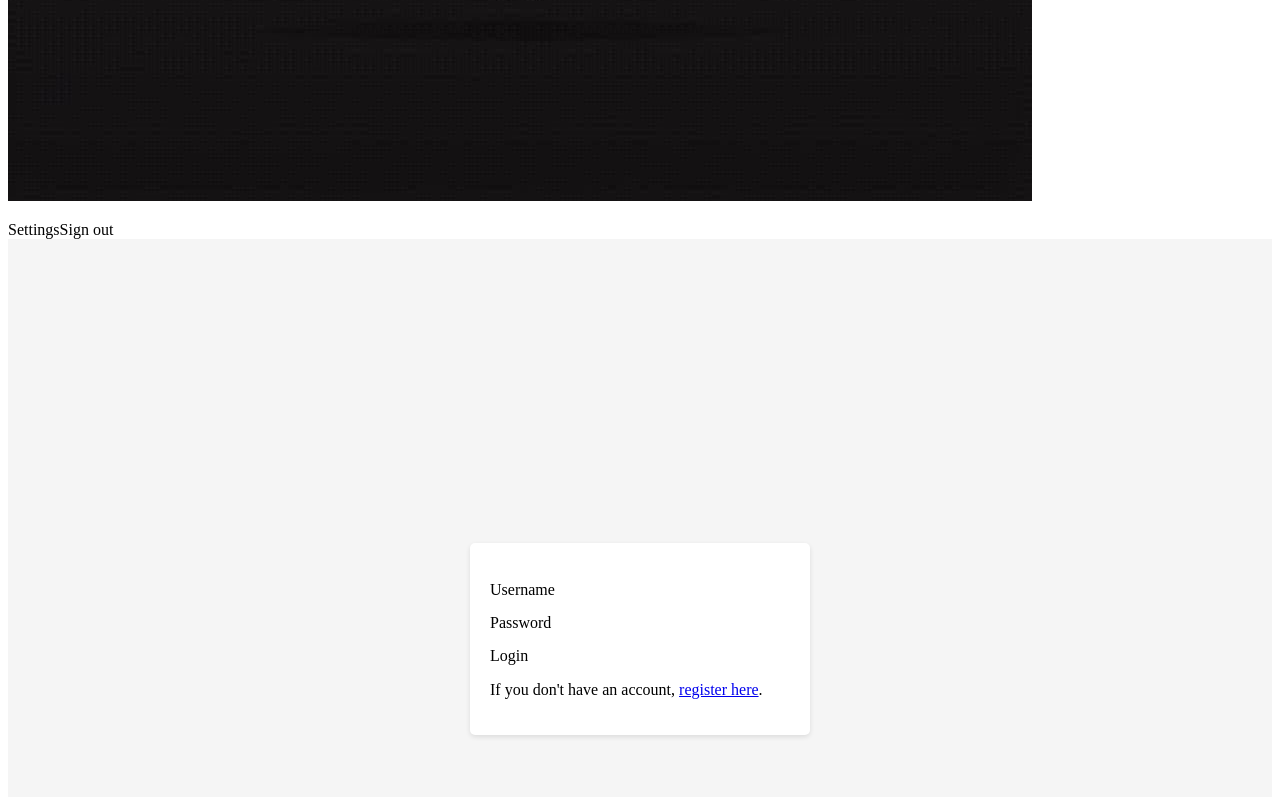
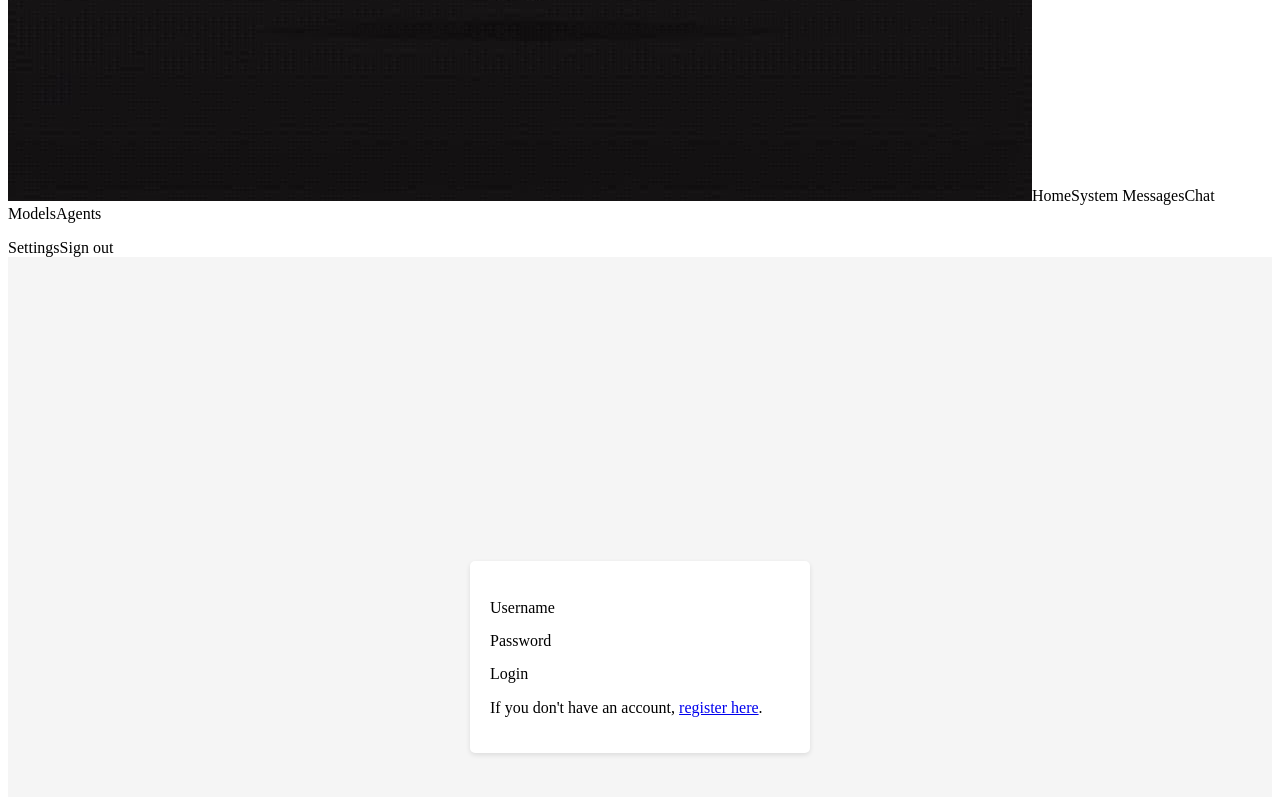
Before and after one commit to alexaytov/ai-hub, an Angular app in the folder ai-hub-ui/: page /login in a window 1280 px wide. Shown: the part 831-1628 px from the top of the page. Built offline with nearby package versions, Linux system fonts and the light colour scheme.

Commit message:
Implement header menu item switch

```diff
--- a/ai-hub-ui/src/app/chat-models/chat-models.component.html
+++ b/ai-hub-ui/src/app/chat-models/chat-models.component.html
@@ -6,6 +6,7 @@
   >
     <ui5-icon name="ai" slot="avatar"></ui5-icon>
     <ui5-button
+      *ngIf="hasAdminAccess"
       (click)="onNavigateToCreateModel()"
       design="Positive"
       slot="action"
@@ -40,9 +41,13 @@
           {{ model.description }}
         </ui5-table-cell>
         <ui5-table-cell>
-          <ui5-button design="Negative" (click)="deleteModel(model?.id)"
+          <ui5-button
+            *ngIf="hasAdminAccess"
+            design="Negative"
+            (click)="deleteModel(model?.id)"
             >Delete</ui5-button
           >
+          <ui5-button design="Information">Chat</ui5-button>
         </ui5-table-cell>
       </ui5-table-row>
     </ui5-table>
--- a/ai-hub-ui/src/app/chat-models/chat-models.component.ts
+++ b/ai-hub-ui/src/app/chat-models/chat-models.component.ts
@@ -42,11 +42,14 @@ export class ChatModelsComponent implements OnInit {
 
   models: ChatModel[] | undefined;
   error: string | undefined;
+  hasAdminAccess = false;
 
   ngOnInit(): void {
     if (!this.axios.getAuthToken()) {
       // Redirect to the login page if the user is not logged in
       this.router.navigate(['/login']);
+    } else {
+      this.hasAdminAccess = this.axios.hasAdminRole();
     }
 
     this.axios
--- a/ai-hub-ui/src/app/header/header.component.html
+++ b/ai-hub-ui/src/app/header/header.component.html
@@ -3,6 +3,8 @@
   primary-title="AI Hub"
   secondary-title="One place for all things AI"
   (profile-click)="onOpenProfilePopover()"
+  (logo-click)="onNavigateToHome()"
+  (menu-item-click)="onNavigate($event)"
 >
   <ui5-avatar
     id="profile"
@@ -12,6 +14,14 @@
   >
   </ui5-avatar>
   <img slot="logo" src="assets/logo.jpeg" />
+  <ui5-li (click)="onNavigate('/home')" slot="menuItems">Home</ui5-li>
+  <ui5-li (click)="onNavigate('/system-messages')" slot="menuItems"
+    >System Messages</ui5-li
+  >
+  <ui5-li (click)="onNavigate('/chat-models')" slot="menuItems"
+    >Chat Models</ui5-li
+  >
+  <ui5-li (click)="onNavigate('/agents')" slot="menuItems">Agents</ui5-li>
 </ui5-shellbar>
 <ui5-popover
   placement="Bottom"
--- a/ai-hub-ui/src/app/header/header.component.ts
+++ b/ai-hub-ui/src/app/header/header.component.ts
@@ -10,13 +10,13 @@ import '@ui5/webcomponents/dist/Popover.js';
 import '@ui5/webcomponents-icons/dist/log.js';
 import '@ui5/webcomponents-icons/dist/settings.js';
 import '@ui5/webcomponents/dist/Avatar.js';
-import { Router } from '@angular/router';
+import { Router, RouterModule } from '@angular/router';
 import { AxiosService } from '../services/axios/axios.service';
 
 @Component({
   selector: 'app-header',
   standalone: true,
-  imports: [],
+  imports: [RouterModule],
   templateUrl: './header.component.html',
   styleUrl: './header.component.css',
   schemas: [CUSTOM_ELEMENTS_SCHEMA],
@@ -29,12 +29,41 @@ export class HeaderComponent {
   onOpenProfilePopover() {
     this.profilePopover.nativeElement.open = true;
   }
+
   logout() {
     this.axios.setAuthToken(null);
     this.router.navigate(['/login']);
     this.profilePopover.nativeElement.open = false;
   }
+
   openSettings() {
     this.router.navigate(['/settings']);
   }
+
+  onNavigateToHome() {
+    this.router.navigate(['/home']);
+  }
+
+  onNavigate($event: any) {
+    const path = $event.detail.item.innerText.toLowerCase();
+    if (path === 'system messages') {
+      this.router.navigate(['/system-messages']);
+      return;
+    }
+
+    if (path === 'chat models') {
+      this.router.navigate(['/chat-models']);
+      return;
+    }
+
+    if (path === 'home') {
+      this.router.navigate(['/home']);
+      return;
+    }
+
+    if (path === 'agents') {
+      this.router.navigate(['/agents']);
+      return;
+    }
+  }
 }
--- a/ai-hub-ui/src/app/services/axios/axios.service.ts
+++ b/ai-hub-ui/src/app/services/axios/axios.service.ts
@@ -8,6 +8,21 @@ export class AxiosService {
   constructor() {
     axios.defaults.baseURL = 'http://localhost:8080';
     axios.defaults.headers.post['Content-Type'] = 'application/json';
+  }
+
+  hasAdminRole(): boolean {
+    const token = this.getAuthToken();
+    if (token === null) {
+      return false;
+    }
+
+    try {
+      const decodedToken: any = jwt_decode(token);
+      return decodedToken.roles.includes('ADMIN');
+    } catch (error) {
+      console.error('Invalid token:', error);
+      return false;
+    }
   }
 
   getAuthToken(): string | null {
```
